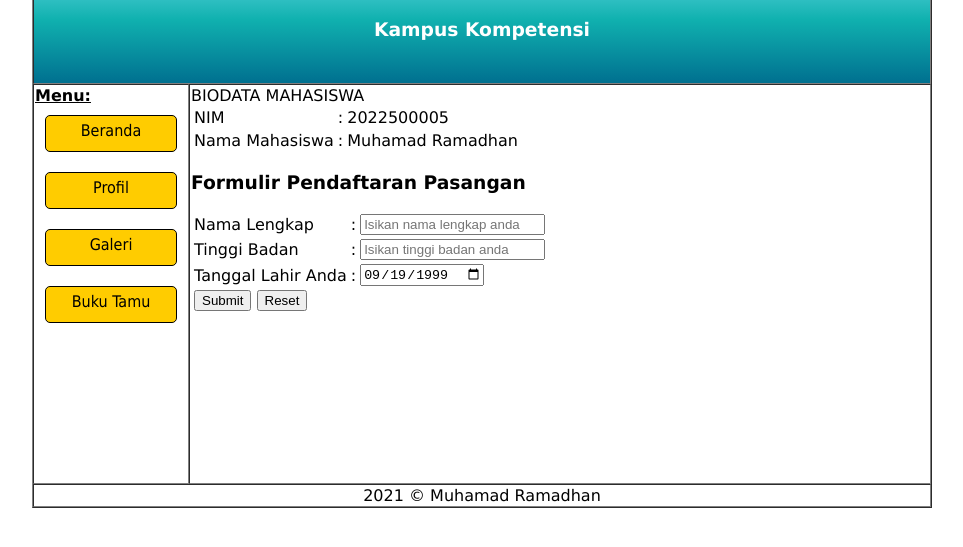
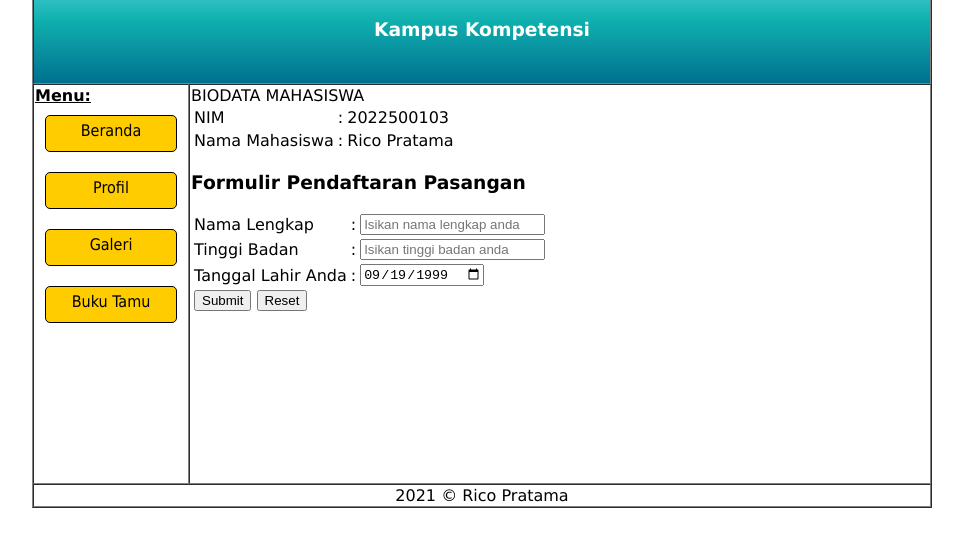
Before and after one commit to RicoPratamaSIJ/dpw, a plain HTML site: page 7/profil.html in a window 1280 px wide. Shown: the part 75-622 px from the top of the page, without its empty margins (158-1121 px from the left). Drawn offline with Linux system fonts and the light colour scheme.

Commit message:
Update profil.html

```diff
--- a/7/profil.html
+++ b/7/profil.html
@@ -20,12 +20,12 @@
 			<tr>
 				<td>NIM</td>
 				<td>:</td>
-				<td>2022500005</td>
+				<td>2022500103</td>
 			</tr>
 			<tr>
 				<td>Nama Mahasiswa</td>
 				<td>:</td>
-				<td>Muhamad Ramadhan</td>
+				<td>Rico Pratama</td>
 			</tr>
 		</table>
 		<h3>Formulir Pendaftaran Pasangan</h3>
@@ -54,6 +54,6 @@
 		</td>
 	</tr>
 	<tr>
-		<td colspan="2" align="center">2021 &copy; Muhamad Ramadhan</td>
+		<td colspan="2" align="center">2021 &copy; Rico Pratama</td>
 	</tr>
 </table>
```
